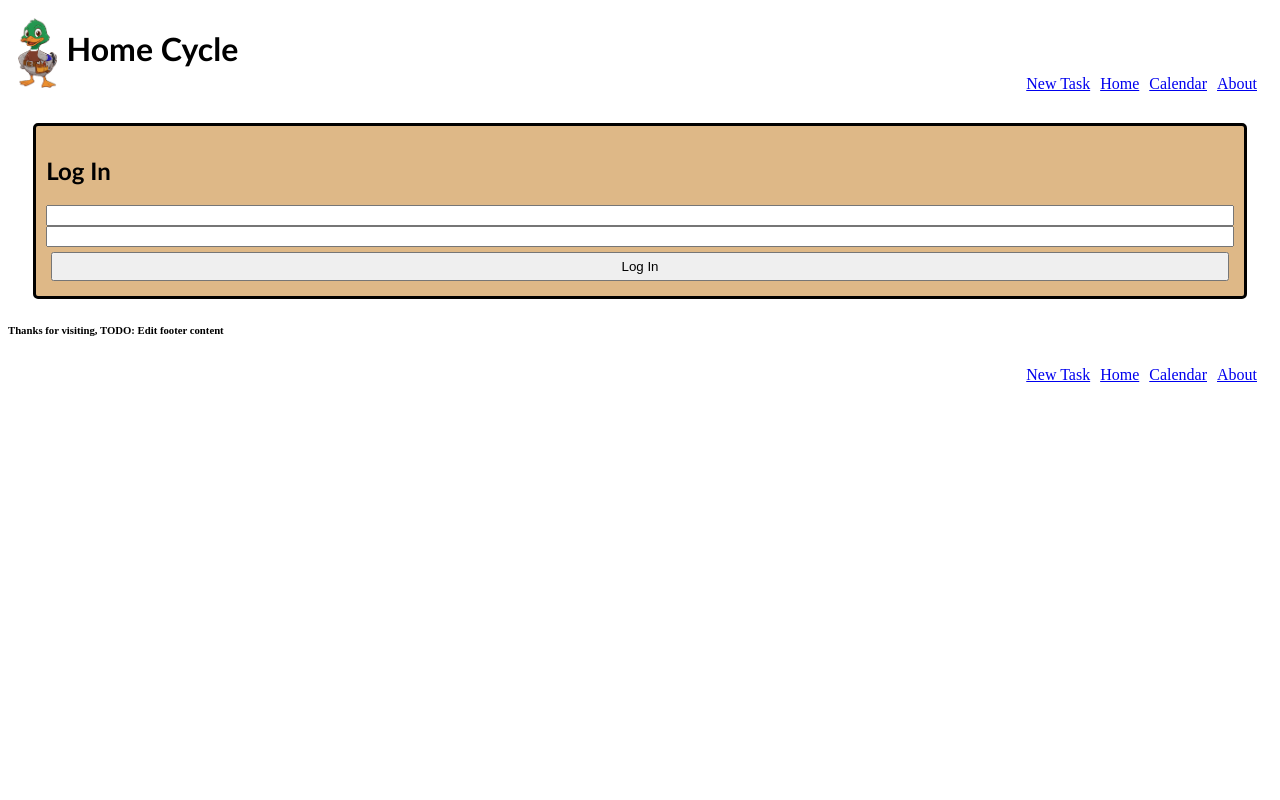
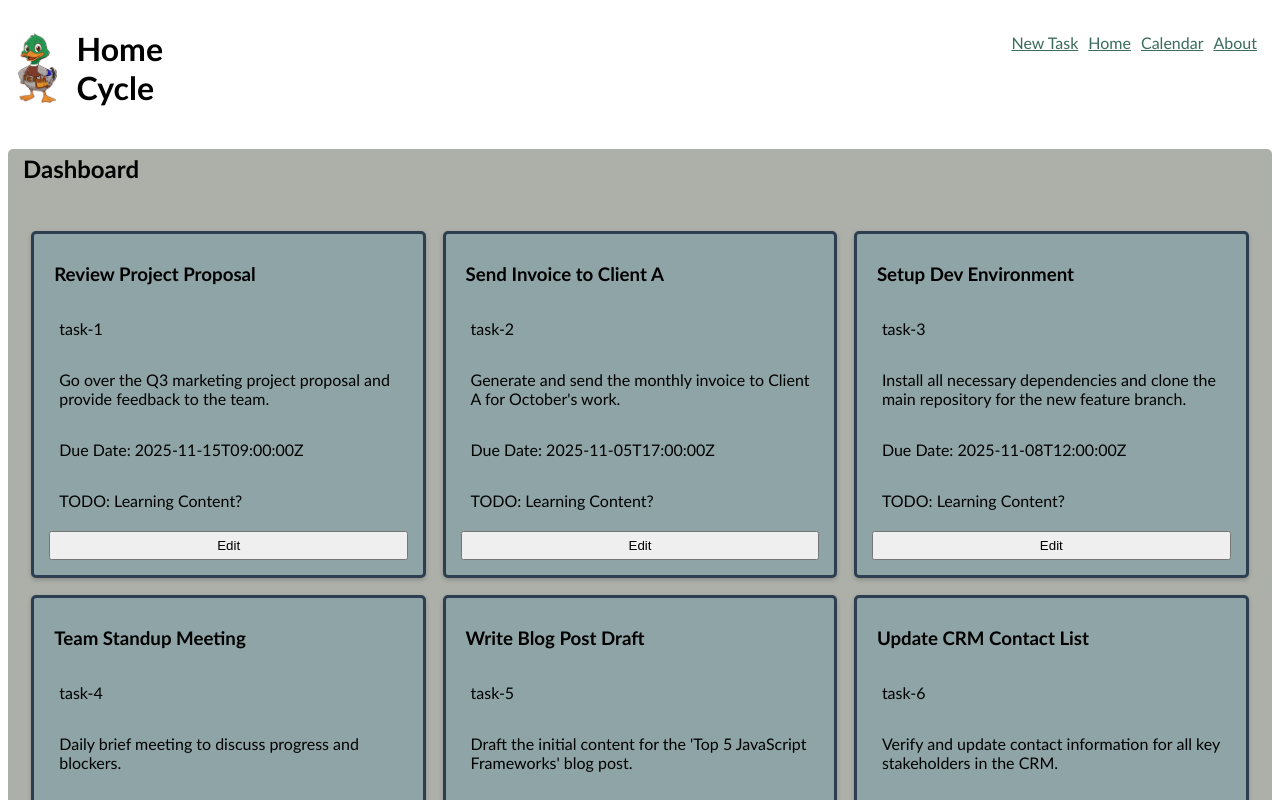
Before and after one commit to capndenney/home-cycle, a React (Vite) app: page / in a window 1280 px wide. Shown: the top 800 px of the page. Built offline with nearby package versions, Linux system fonts and the light colour scheme.

Commit message:
added coloring

```diff
--- a/src/App.jsx
+++ b/src/App.jsx
@@ -1,8 +1,8 @@
 import { BrowserRouter as Router, Routes, Route } from "react-router-dom";
-import Header from "./components/layout/Header";
-import Footer from "./components/layout/Footer";
-import Home from "./components/pages/Home";
-import About from "./components/pages/About";
+import Header from "./components/layout/Header.jsx";
+import Footer from "./components/layout/Footer.jsx";
+import Home from "./components/pages/Home.jsx";
+import About from "./components/pages/About.jsx";
 import TaskCard from "./components/common/TaskCard.jsx";
 import EditTask from "./components/common/EditTask.jsx";
 import Calendar from "./components/pages/Calendar.jsx";
@@ -11,11 +11,11 @@ import "./Index.css";
 import LogIn from "./components/pages/LogIn.jsx";
 
 function App() {
-  const [logInStatus, setLogInStatus] = useState(false); //TODO: UseState for log in status
+  const [logInStatus, setLogInStatus] = useState(true); //TODO: UseState for log in status
 
   return (
-    <div>
-      <Router>
+    <>
+      <Router id="main-content">
       <Header />
         {logInStatus ? (
           <Routes>
@@ -35,7 +35,7 @@ function App() {
         )}
       <Footer />
       </Router>
-    </div>
+    </>
   );
 }
 
--- a/src/components/common/EditTask.jsx
+++ b/src/components/common/EditTask.jsx
@@ -8,9 +8,9 @@ const EditTask = () => {
         <Card viewType="edit add-blur">
           <h3>TODO: Prop for Task Name</h3>
           <p>TODO: Load Task Number</p>
-          <Input>TODO: Task Title</Input>
-          <Input>TODO: Task Description</Input>
-          <Input>TODO: Completed Checkbox</Input>
+          <Input label="TODO: Task Title"/>
+          <Input label="TODO: Task Description"/>
+          <Input label="TODO: Completed Checkbox"/>
           <DayPicker>TODO: Load Saved Date</DayPicker>
           <Button label="Save">TODO: Save Changes</Button>
           <Button label="Cancel">TODO: Cancel Changes</Button>
--- a/src/components/common/card.css
+++ b/src/components/common/card.css
@@ -3,8 +3,9 @@
     grid-template-rows: auto 1fr auto;
     border-radius: 5px;
     border: 3px solid;
-    border-color: black;
-    background-color: burlywood;
+    border-color: #2C3E50;
+    background-color: #8EA4A6;
     padding: 10px;
     margin: 2%;
+    filter: drop-shadow(0 2px 2px rgba(0,0,0,0.2) )
 }
--- a/src/components/layout/Header.jsx
+++ b/src/components/layout/Header.jsx
@@ -1,14 +1,14 @@
 import Nav from "./Nav";
-import logo from "../../assets/home-cycle-logo-test.PNG"
+import logo from "../../assets/home-cycle-logo-test.PNG";
 
 const Header = () => {
 
-  //TODO: Need Logo Icon
-
   return (
     <header className="header">
-      <img id="logo" src={logo} alt="Home Cycle Logo" />
-      <h1 className="app-title">Home Cycle</h1>
+      <div id="branding">
+        <img id="logo" src={logo} alt="Home Cycle Logo" />
+        <h1 className="app-title">Home<br/>Cycle</h1>
+      </div>
       <Nav />
     </header>
   );
--- a/src/components/layout/TasksSection.jsx
+++ b/src/components/layout/TasksSection.jsx
@@ -1,14 +1,13 @@
 import TaskCard from "../common/TaskCard";
-import Spacer from "../common/Spacer";
-import sampleTasks from "../../sampleData/sampleTasks";
+import sampleTasks from "../../sampleData/sampleTasks.js";
 
 const TasksSection = () => {
   const tasksJSX = [...sampleTasks].map((task) => {
     return (
       <>
         <TaskCard
-          key={`task-${task.id}`}
-          id={task.id}
+          key={task.id}
+          id={`task-${task.id}`}
           title={task.title}
           description={task.description}
           dueDate={task.dueDate}
@@ -19,7 +18,7 @@ const TasksSection = () => {
 
   return (
     <main className="dashboard">
-      <h2>Dashboard</h2>
+      <h2 id="dashboard-heading">Dashboard</h2>
       <div className="tasks-section">{tasksJSX}</div>
     </main>
   );
--- a/src/components/pages/About.jsx
+++ b/src/components/pages/About.jsx
@@ -13,9 +13,9 @@ These magnificent birds are primarily frugivores, with their diet consisting mai
             <br />
             <div className="feedback-form">
                 <h3>Contact Us</h3>
-            <Input id="name" value='TODO: Name' label="Name:" required:true />
-            <Input id="email" value="TODO: Email" label="Email:" required:true />
-            <Input id="feedback" value="TODO: Feedback" label="Feedback" required:true />
+            <Input id="name" value='TODO: Name' label="Name:" required='true' />
+            <Input id="email" value="TODO: Email" label="Email:" required='true' />
+            <Input id="feedback" value="TODO: Feedback" label="Feedback:" required='true' />
             <Button id="submit-feedback" type="submit" label="Submit" handleClick="TBD" classes="submit button feedback"/>
             </div>
         </div>
--- a/src/components/pages/LogIn.jsx
+++ b/src/components/pages/LogIn.jsx
@@ -1,14 +1,13 @@
 import Button from "../common/Button"
 import Input from "../common/Input"
-import './login.css'
 
 const LogIn = () => {
     return (
         <div className="log-in card add-blur">
             <h2>Log In</h2>
-            <Input /> {/* TODO: Add details to point to Username */}
-            <Input /> {/* TODO: Add details to point to Password */}
-            <Button label="Log In" /> {/* TODO: Set button to validate credentials and move to home page */}
+            <Input label="Username:" value="Username" id="username"/> {/* TODO: Add details to point to Username */}
+            <Input label="Password:" value="password" type="password" id="password"/> {/* TODO: Add details to point to Password */}
+            <Button label="Log In" id="log-in-button" /> {/* TODO: Set button to validate credentials and move to home page */}
         </div>
     )
 }
--- a/src/index.css
+++ b/src/index.css
@@ -1,9 +1,12 @@
 p {
     font-family: 'Trebuchet MS', sans-serif;
+    margin-left: 15px;
+    margin-right: 15px;
 }
 
 h1, h2, h3 {
     font-family: 'Gill Sans MT', sans-serif;
+    margin-left: 10px;
 }
 
 header {
@@ -12,28 +15,64 @@ header {
     justify-content: stretch;
 }
 
+#branding {
+    display: flex;
+    flex-direction: row;
+    align-items: center;
+}
+
 .link {
     margin: 5px;
+    font-family: 'Gill Sans MT', sans-serif;
+    color: #3A6B5C;
 }
 
-.header > :nth-child(2) {
+.link:visited {
+    color: #5B7B6D;
+}
+
+.link:hover {
+    background-color: hsla(162, 30%, 32%, 0.5);
+}
+
+.header > :nth-child(1) {
     margin-right: auto;
+}
+
+footer {
+    display: grid;
+    ;
 }
 
 .nav-menu {
     display: flex;
     flex-direction: row;
     justify-content: flex-end;
-    align-self: flex-end;
     margin-right: 10px;
+    max-height: 35px;
+    margin-top: 20px;
+}
+
+.edit {
+    display: grid;
+    max-width: 600px;
+    justify-self: stretch;
+}
+
+.log-in {
+    display: grid;
+    justify-self: center;
 }
 
 .feedback-form {
-    background-color: aquamarine;
+    background-color: #A9C2C3;
     display: flex;
     flex-direction: column;
     margin: 1%;
     padding: 15px;
+    border-radius: 5px;
+    filter: drop-shadow(0 2px 2px rgba(0,0,0,0.2) );
+    font-family: 'Gill Sans MT', sans-serif;
 }
 
 .feedback {
@@ -45,8 +84,18 @@ button {
     margin: 5px;
 }
 
+#main-content {
+    display: flex;
+    flex-direction: column;
+    min-height: 100vh;
+    background-color: #e6e8e2;
+    margin: 0;
+}
+
 main {
-    background-color: aquamarine;
+    background-color: #adb0a9;
+    border-radius: 5px;
+    flex-grow: 1;
 }
 
 .tasks-section {
@@ -65,13 +114,24 @@ main {
     padding: 10px;
 }
 
+#dashboard-heading {
+    padding: 5px;
+}
+
 @media screen and (min-width: 330px) {
-
+    .edit {
+        min-width: fit-content;
+    }
 }
 
 @media screen and (min-width: 600px) {
     .tasks-section {
         grid-template-columns: repeat(2, 1fr);
+    }
+
+    .edit {
+        min-width: fit-content;
+        max-width: 600px;
     }
 }
 
@@ -79,4 +139,9 @@ main {
     .tasks-section {
         grid-template-columns: repeat(3, 1fr);
     }
+
+    .edit {
+        min-width: fit-content;
+        max-width: 600px;
+    }
 }
```
Also changed, not shown: src/components/pages/login.css (deleted).
